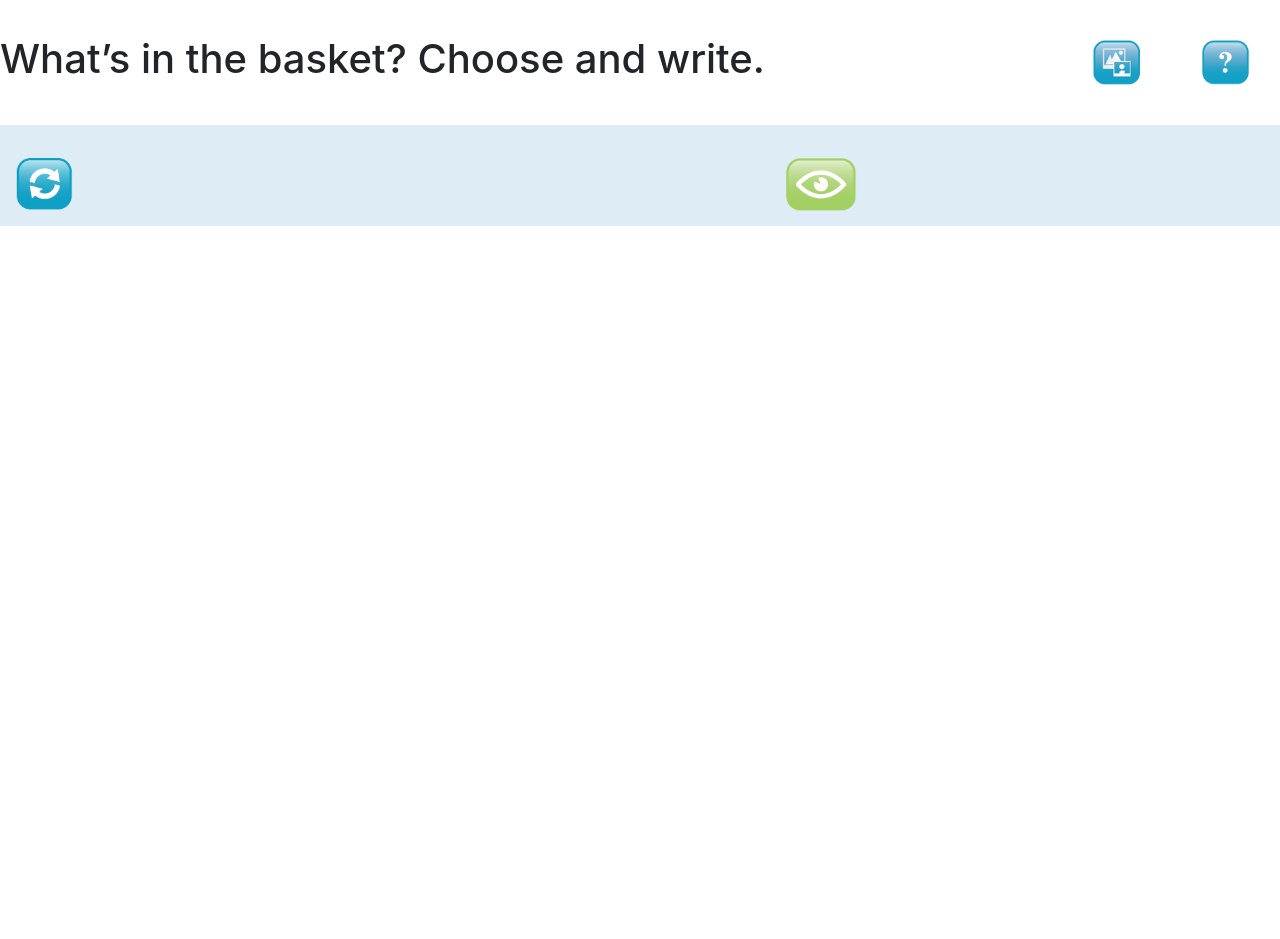
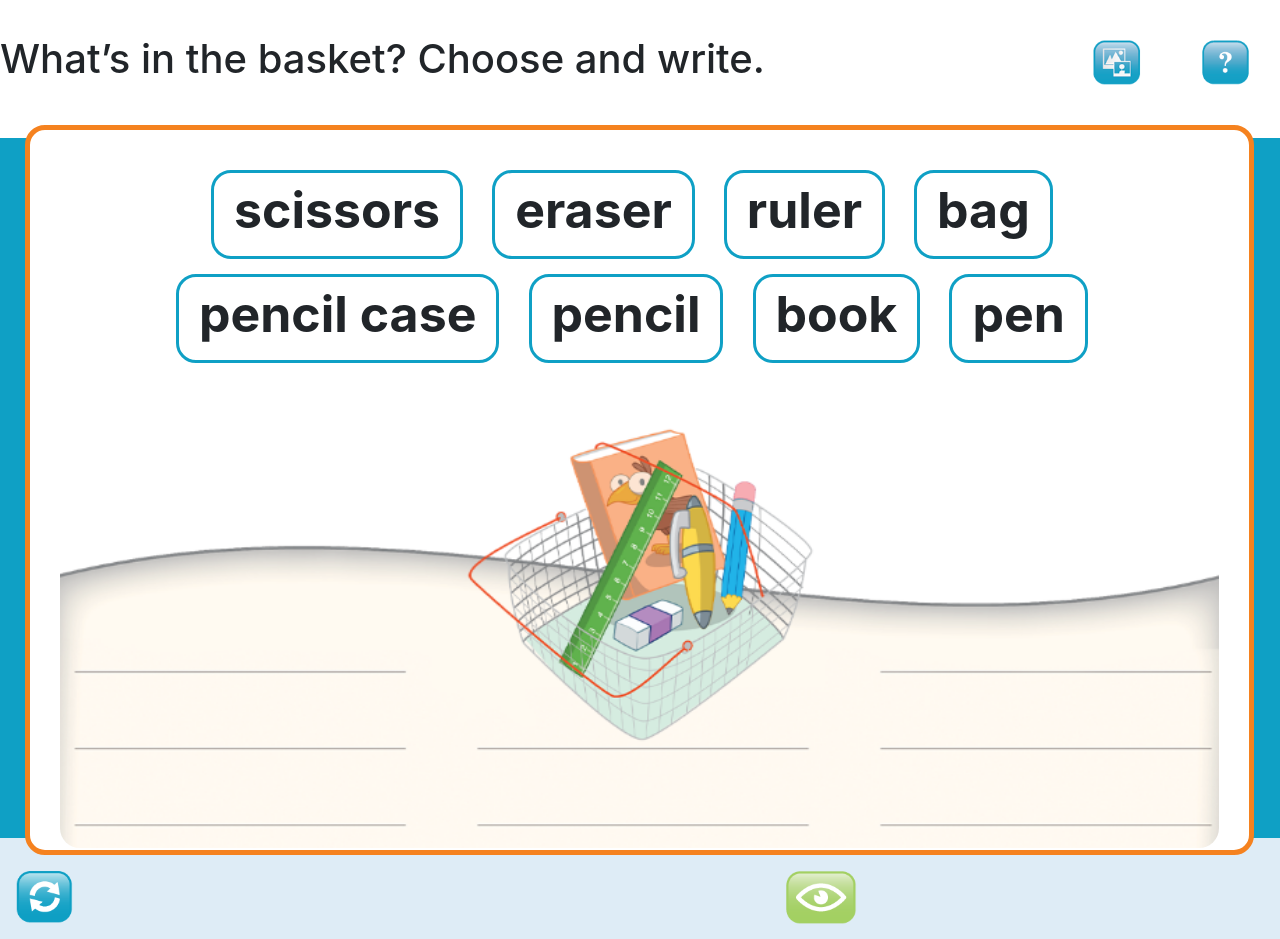
Before and after one commit to Heba10/Educational-RC, a plain HTML site: page index.html in a window 1280 px wide. Before the commit the page ends 800 px from the top, so only its background shows below. Drawn offline with nearby package versions, Linux system fonts and the light colour scheme.

Commit message:
finish options

```diff
--- a/css/main.css
+++ b/css/main.css
@@ -6,13 +6,137 @@
     z-index: 9999;
     background-color: rgb(0, 153, 253);
 }
+
 #container {
     position: absolute;
     left: 0px;
     top: 0px;
     right: 0px;
     bottom: 0px;
+}
 
+
+.header {
+    height: 124px;
+}
+
+.resourse {
+    cursor: pointer;
+}
+.help{
+    cursor: pointer;
+}
+
+.blue {
+    background-color: #0fa0c5;
+    left: 0;
+    top: 13px;
+    height: 713px;
+}
+
+.pageContent {
+    background-color: #FFF;
+    border: 5px solid #f5821f;
+    border-radius: 20px;
+    z-index: 1;
+    position: absolute;
+    width: 96%;
+    left: 25px;
+    height: 730px;
+}
+
+.template {
+    height: 100%;
+    font-size: 50px;
+}
+
+.template .itemContainer {
+    margin-top: 40px;
+
+}
+
+.template .itemContainer .itemContainer {
+    text-align: center;
+}
+
+.template .itemContainer .item {
+    display: inline-block;
+    margin: 0px 15px 15px 0px;
+    padding: 0px 20px 8px 20px;
+    border: 3px solid #0fa0c5;
+    border-radius: 20px;
+    cursor: pointer;
+    font-weight: bold;
+}
+.itemContainer img {
+    border-radius: 20px;
+}
+
+.itemContainer .mainImage img {
+    border-radius: 20px;
+    height: 430px;
+}
+
+.template .itemContainer .option {
+    cursor: pointer;
+    font-weight: bold;
+    padding-left: 50px;
+    position: absolute;
+    text-align: left;
+    width: 355px;
+    height: 77px;
+}
+
+.template .itemContainer .col-sm-12 {
+    position: absolute;
+    top: 0;
+}
+
+.template .itemContainer .option_1 {
+    top: 527px;
+    left: 15px;
+}
+
+.template .itemContainer .option_2 {
+    top: 612px;
+    left: 15px;
+}
+
+.template .itemContainer .option_3 {
+    top: 612px;
+    left: 435px;
+}
+
+.template .itemContainer .option_4 {
+    top: 527px;
+    left: 860px;
+}
+
+.template .itemContainer .option_5 {
+    top: 612px;
+    left: 860px;
+}
+
+.picked {
+    color: #FFF;
+    background-color: #0fa0c5;
+
+}
+
+.filled {
+    cursor: default !important;
+}
+
+.Mark {
+    position: absolute;
+    top: 0;
+    right: 0;
+}
+
+.footer {
+    background: #deecf6;
+    align-items: center;
+    overflow: hidden;
 }
 
 .button {
@@ -21,9 +145,3 @@
     margin: 2.5% 52% 1% 1%;
     cursor: pointer;
 }
-
-.footer {
-    background: #deecf6;
-    align-items: center;
-    overflow: hidden;
-}
--- a/index.html
+++ b/index.html
@@ -6,11 +6,12 @@
     <meta http-equiv="Content-Type" content="text/html;charset=UTF-8">
     <link rel='stylesheet' href="css/bootstrap.css">
     <link rel="stylesheet" href="css/main.css">
+    <audio id="voice" preload="auto" src=""></audio>
 
 </head>
 <div id="load"></div>
 <body id="container">
-<div id="content">
+<div class="content">
 
 	    <!-- header -->
 
@@ -18,14 +19,56 @@
                     <div class="col-10">
                         <h1>What’s in the basket? Choose and write.</h1>
                     </div>
-                    <div class="col-1">
+                    <div class="col-1 resourse ">
                         <img src="img/resourse.png" >
                     </div>
-                    <div class="col-1">
+                    <div class="col-1 help">
                         <img src="img/help.png">
                     </div>
                 </div>
 	    <!-- endheader -->
+                          <!-- Content  -->
+                <section class="row">
+                    <div class="blue col-sm-12"></div>
+                    <div class="pageContent col-sm-12 ">
+                        <div  class="col-sm-12 template " >
+
+                                    <div class="itemContainer">
+                                        <div class="itemContainer">
+                                            <span class="item" data-option="incorrect">scissors</span>
+                                            <span class="item" data-option="correct">eraser</span>
+                                            <span class="item" data-option="correct">ruler</span>
+                                            <span class="item" data-option="incorrect">bag</span><br>
+                                            <span class="item" data-option="incorrect">pencil case</span>
+                                            <span class="item" data-option="correct">pencil</span>
+                                            <span class="item" data-option="correct">book</span>
+                                            <span class="item" data-option="correct">pen</span>
+                                        </div>
+                                        <div class="itemContainer">
+                                            <div class="mainImage">
+                                            <img class="w-100" src="img/mainImage.png" >
+                                            </div>
+                                            <div class="col-sm-12 ">
+                                                <div class="col-sm-4 ">
+                                                    <div class="option option_1"></div>
+                                                    <div class="option option_2"></div>
+                                                </div>
+                                                <div class="col-sm-4 ">
+                                                    <div class="option option_3"></div>
+                                                </div>
+                                                <div class="col-sm-4 ">
+                                                    <div class="option option_4"></div>
+                                                    <div class="option option_5"></div>
+                                                </div>
+                                            </div>
+                                        </div>
+                                    </div>
+
+
+                        </div>
+                    </div>
+                </section>
+                <!-- End Page Content  -->
 
 
 
--- a/js/script.js
+++ b/js/script.js
@@ -1,5 +1,45 @@
 $(window).on('load', () => {
+    //preloader
     $("#load").fadeOut("slow");
+    //picked item
+    $(".item").click(function () { $(this).toggleClass('picked').siblings().removeClass("picked");});
+
+
+
+
+
+
+
+
+
+    //show answer
+    $(".option").click((e) => {
+       var pickedoption = e.target;
+        if (!pickedoption.classList.contains("filled")) {
+           var audioTage = document.getElementById("voice");
+           var pickeditem = $(".picked");
+            if (pickeditem.length > 0) {
+                if (pickeditem[0].dataset.option === "correct") {
+                    pickeditem.css("visibility", "hidden");
+                    pickeditem.removeClass("picked");
+                    pickedoption.classList.add("filled")
+                    pickedoption.append(pickeditem[0].innerHTML);
+                    pickedoption.innerHTML += "<div class='Mark'><img style='width:40px' src='img/yes.png'></div>";
+                    audioTage.src = "audio/correct.mp3"
+                    audioTage.play();
+                } else {
+                    pickedoption.append(pickeditem[0].innerHTML);
+                    pickedoption.innerHTML += "<div class='Mark'><img style='width:40px' src='img/no.png'></div>";
+                    audioTage.src = "audio/incorrect.mp3"
+                    audioTage.play();
+
+                    setTimeout(() => {
+                        pickedoption.innerHTML = "";
+                    }, 1000);
+                }
+            }
+        }
+    });
 
 
 });
```
Also changed, not shown: img/no.png (added), img/yes.PNG (added), 3 other files.
